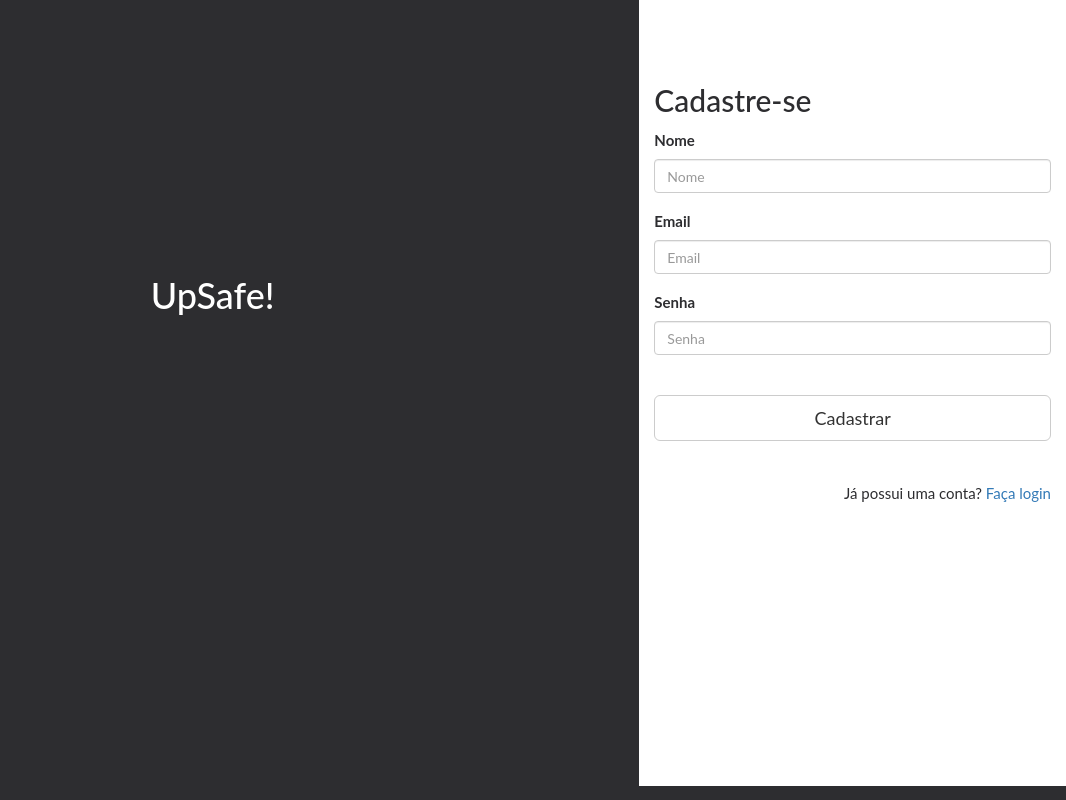
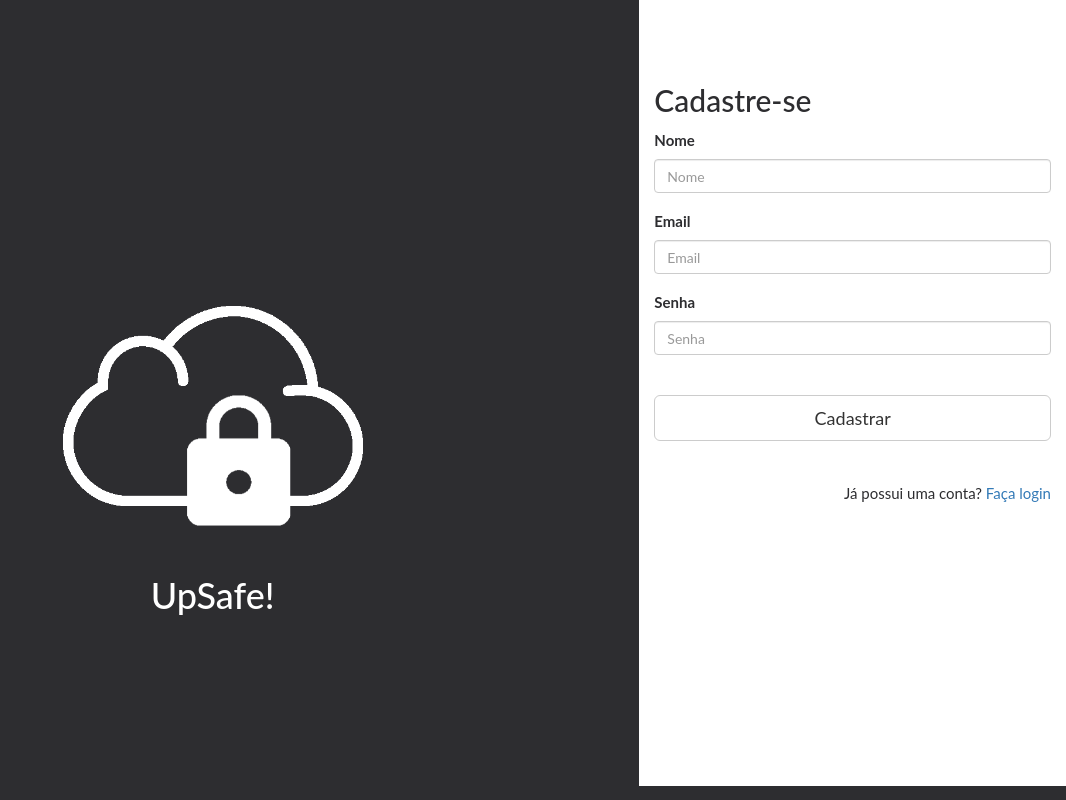
Before and after one commit to aguirresabino/projeto-lab-redes-WEB, a website: page src/index.html at #!/login in a window 1280 px wide. Shown: the whole page, without its empty margins (214-1280 px from the left). Drawn offline with nearby package versions, Linux system fonts and the light colour scheme; some packages are replaced by stand-ins of ours.

Commit message:
adicionando logo na tela de login

```diff
--- a/src/views/login.html
+++ b/src/views/login.html
@@ -19,6 +19,11 @@
 	div#login button{
 		margin: 10% 0;
 	}
+
+    .img1{
+        width: 300px;
+        position: center;
+    }
 
 	/*Tablets*/
 	@media screen and (min-width: 768px) {
@@ -57,6 +62,10 @@
 <div class="container-fluid">
 	<div class="row">
 		<div class="col-md-8 col-xs-12" id="intro">
+            <div align="center">
+                <img class="img1" src="../assets/images/upsafebranco.png">
+            </div>
+
 			<h1 class="text-center">UpSafe!</h1>
 		</div>
 		<div class="col-md-4 col-xs-12" id="login">
```
Also changed, not shown: src/assets/images/cloudlock.png (added), src/assets/images/upsafebranco.png (added).
